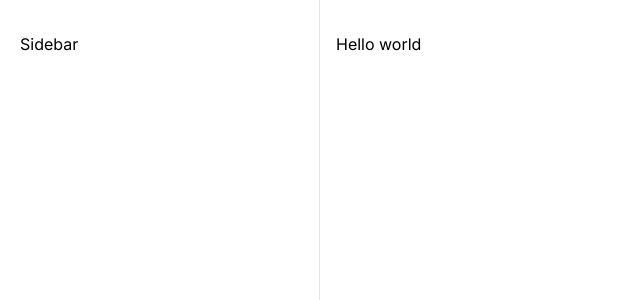
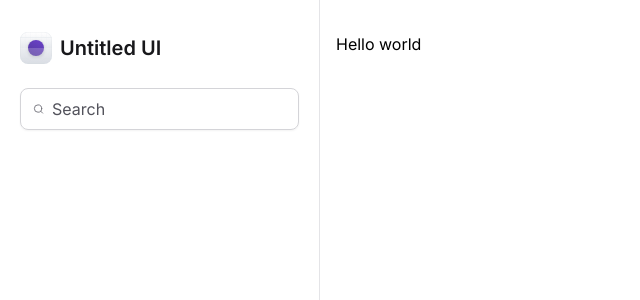
Before and after one commit to viniciusferreira7/tailwind-next, a Next.js app: page / in a window 1280 px wide. Shown: the top 300 px of the page, without its empty margins (0-640 px from the left). Built offline with nearby package versions, Linux system fonts and the light colour scheme.

Commit message:
feat: Logo and Search Input

```diff
--- a/package.json
+++ b/package.json
@@ -15,13 +15,14 @@
     "autoprefixer": "10.4.15",
     "eslint": "8.49.0",
     "eslint-config-next": "13.4.19",
+    "lucide-react": "^0.279.0",
     "next": "13.4.19",
     "postcss": "8.4.29",
     "react": "18.2.0",
     "react-dom": "18.2.0",
     "tailwindcss": "3.3.3",
     "typescript": "5.2.2"
-    },
+  },
   "devDependencies": {
     "@rocketseat/eslint-config": "^2.1.0",
     "prettier-plugin-tailwindcss": "^0.5.4"
--- a/src/app/layout.tsx
+++ b/src/app/layout.tsx
@@ -1,3 +1,4 @@
+import { Sidebar } from '@/components/Sidebar'
 import './globals.css'
 import type { Metadata } from 'next'
 import { Inter } from 'next/font/google'
@@ -17,8 +18,8 @@
   return (
     <html lang="en">
       <body className={inter.className}>
-        <div className="grid-cols-app grid min-h-screen">
-          <aside className="border-r border-zinc-200 px-5 py-8">Sidebar</aside>
+        <div className="grid min-h-screen grid-cols-app">
+          <Sidebar />
           <main className="px-4 pb-12 pt-8">{children}</main>
         </div>
       </body>
--- /dev/null
+++ b/src/components/Sidebar/Logo.tsx
@@ -0,0 +1,160 @@
+export function Logo() {
+  return (
+    <strong className="flex items-center gap-2 text-xl font-semibold text-zinc-900">
+      <svg
+        width={32}
+        height={32}
+        viewBox="0 0 32 32"
+        fill="none"
+        xmlns="http://www.w3.org/2000/svg"
+      >
+        <g clipPath="url(#clip0_6790_308)">
+          <rect width={32} height={32} rx={8} fill="#fff" />
+          <rect
+            width={32}
+            height={32}
+            rx={8}
+            fill="url(#paint0_linear_6790_308)"
+          />
+          <path
+            fillRule="evenodd"
+            clipRule="evenodd"
+            d="M16 2.039C8.29 2.039 2.039 8.289 2.039 16c0 7.71 6.25 13.961 13.961 13.961 7.71 0 13.961-6.25 13.961-13.961 0-7.71-6.25-13.961-13.961-13.961zM1.961 16C1.961 8.247 8.247 1.961 16 1.961S30.039 8.247 30.039 16 23.753 30.039 16 30.039 1.961 23.753 1.961 16z"
+            fill="#D0D5DD"
+          />
+          <path
+            fillRule="evenodd"
+            clipRule="evenodd"
+            d="M16 12.078a3.922 3.922 0 100 7.845 3.922 3.922 0 000-7.845zM12 16a4 4 0 118 0 4 4 0 01-8 0z"
+            fill="#D0D5DD"
+          />
+          <path
+            fillRule="evenodd"
+            clipRule="evenodd"
+            d="M16 13.32a2.68 2.68 0 100 5.36 2.68 2.68 0 000-5.36zM13.243 16a2.757 2.757 0 115.514 0 2.757 2.757 0 01-5.514 0z"
+            fill="#D0D5DD"
+          />
+          <path d="M15.961 0h.078v32h-.078V0z" fill="#D0D5DD" />
+          <path d="M32 15.96v.079H0v-.078h32z" fill="#D0D5DD" />
+          <path
+            d="M26.602 0h.078v32h-.078V0zM10.64 0h.078v32h-.077V0zM21.282 0h.077v32h-.077V0zM5.32 0h.078v32H5.32V0z"
+            fill="#D0D5DD"
+          />
+          <path
+            d="M32 26.602v.077H0v-.077h32zM32 10.64v.078H0v-.077h32zM32 21.281v.078H0v-.078h32zM32 5.32v.078H0V5.32h32z"
+            fill="#D0D5DD"
+          />
+          <g filter="url(#filter0_dd_6790_308)">
+            <circle cx={16} cy={16} r={8} fill="url(#paint1_linear_6790_308)" />
+          </g>
+          <g filter="url(#filter1_b_6790_308)">
+            <path
+              d="M0 16h32v3.2c0 4.48 0 6.72-.872 8.432a8 8 0 01-3.496 3.496C25.92 32 23.68 32 19.2 32h-6.4c-4.48 0-6.72 0-8.432-.872a8 8 0 01-3.496-3.496C0 25.92 0 23.68 0 19.2V16z"
+              fill="#fff"
+              fillOpacity={0.2}
+            />
+          </g>
+        </g>
+        <rect
+          x={0.15}
+          y={0.15}
+          width={31.7}
+          height={31.7}
+          rx={7.85}
+          stroke="#D0D5DD"
+          strokeWidth={0.3}
+        />
+        <defs>
+          <filter
+            id="filter0_dd_6790_308"
+            x={5}
+            y={6}
+            width={22}
+            height={22}
+            filterUnits="userSpaceOnUse"
+            colorInterpolationFilters="sRGB"
+          >
+            <feFlood floodOpacity={0} result="BackgroundImageFix" />
+            <feColorMatrix
+              in="SourceAlpha"
+              values="0 0 0 0 0 0 0 0 0 0 0 0 0 0 0 0 0 0 127 0"
+              result="hardAlpha"
+            />
+            <feOffset dy={1} />
+            <feGaussianBlur stdDeviation={1} />
+            <feColorMatrix values="0 0 0 0 0.0627451 0 0 0 0 0.0941176 0 0 0 0 0.156863 0 0 0 0.06 0" />
+            <feBlend
+              in2="BackgroundImageFix"
+              result="effect1_dropShadow_6790_308"
+            />
+            <feColorMatrix
+              in="SourceAlpha"
+              values="0 0 0 0 0 0 0 0 0 0 0 0 0 0 0 0 0 0 127 0"
+              result="hardAlpha"
+            />
+            <feOffset dy={1} />
+            <feGaussianBlur stdDeviation={1.5} />
+            <feColorMatrix values="0 0 0 0 0.0627451 0 0 0 0 0.0941176 0 0 0 0 0.156863 0 0 0 0.1 0" />
+            <feBlend
+              in2="effect1_dropShadow_6790_308"
+              result="effect2_dropShadow_6790_308"
+            />
+            <feBlend
+              in="SourceGraphic"
+              in2="effect2_dropShadow_6790_308"
+              result="shape"
+            />
+          </filter>
+          <filter
+            id="filter1_b_6790_308"
+            x={-5}
+            y={11}
+            width={42}
+            height={26}
+            filterUnits="userSpaceOnUse"
+            colorInterpolationFilters="sRGB"
+          >
+            <feFlood floodOpacity={0} result="BackgroundImageFix" />
+            <feGaussianBlur in="BackgroundImageFix" stdDeviation={2.5} />
+            <feComposite
+              in2="SourceAlpha"
+              operator="in"
+              result="effect1_backgroundBlur_6790_308"
+            />
+            <feBlend
+              in="SourceGraphic"
+              in2="effect1_backgroundBlur_6790_308"
+              result="shape"
+            />
+          </filter>
+          <linearGradient
+            id="paint0_linear_6790_308"
+            x1={16}
+            y1={0}
+            x2={16}
+            y2={32}
+            gradientUnits="userSpaceOnUse"
+          >
+            <stop stopColor="#fff" />
+            <stop offset={1} stopColor="#D0D5DD" />
+          </linearGradient>
+          <linearGradient
+            id="paint1_linear_6790_308"
+            x1={12}
+            y1={24}
+            x2={20}
+            y2={8}
+            gradientUnits="userSpaceOnUse"
+          >
+            <stop stopColor="#53389E" />
+            <stop offset={1} stopColor="#6941C6" />
+          </linearGradient>
+          <clipPath id="clip0_6790_308">
+            <rect width={32} height={32} rx={8} fill="#fff" />
+          </clipPath>
+        </defs>
+      </svg>
+      <span>Untitled UI</span>
+    </strong>
+  )
+}
--- /dev/null
+++ b/src/components/Sidebar/index.tsx
@@ -0,0 +1,18 @@
+import { Search } from 'lucide-react'
+import { Logo } from './Logo'
+
+export function Sidebar() {
+  return (
+    <aside className="space-y-6 border-r border-zinc-200 px-5 py-8">
+      <Logo />
+
+      <div className="flex w-full items-center gap-2 rounded-lg border border-zinc-300 px-3 py-2 shadow-sm">
+        <Search className="h-5 w-5 text-zinc-500" />
+        <input
+          className="flex-1 border-0 bg-transparent p-0 text-zinc-900 placeholder-zinc-600"
+          placeholder="Search"
+        />
+      </div>
+    </aside>
+  )
+}
```
Also changed, not shown: 1 other file (tests, documents, lock files or other folders).
